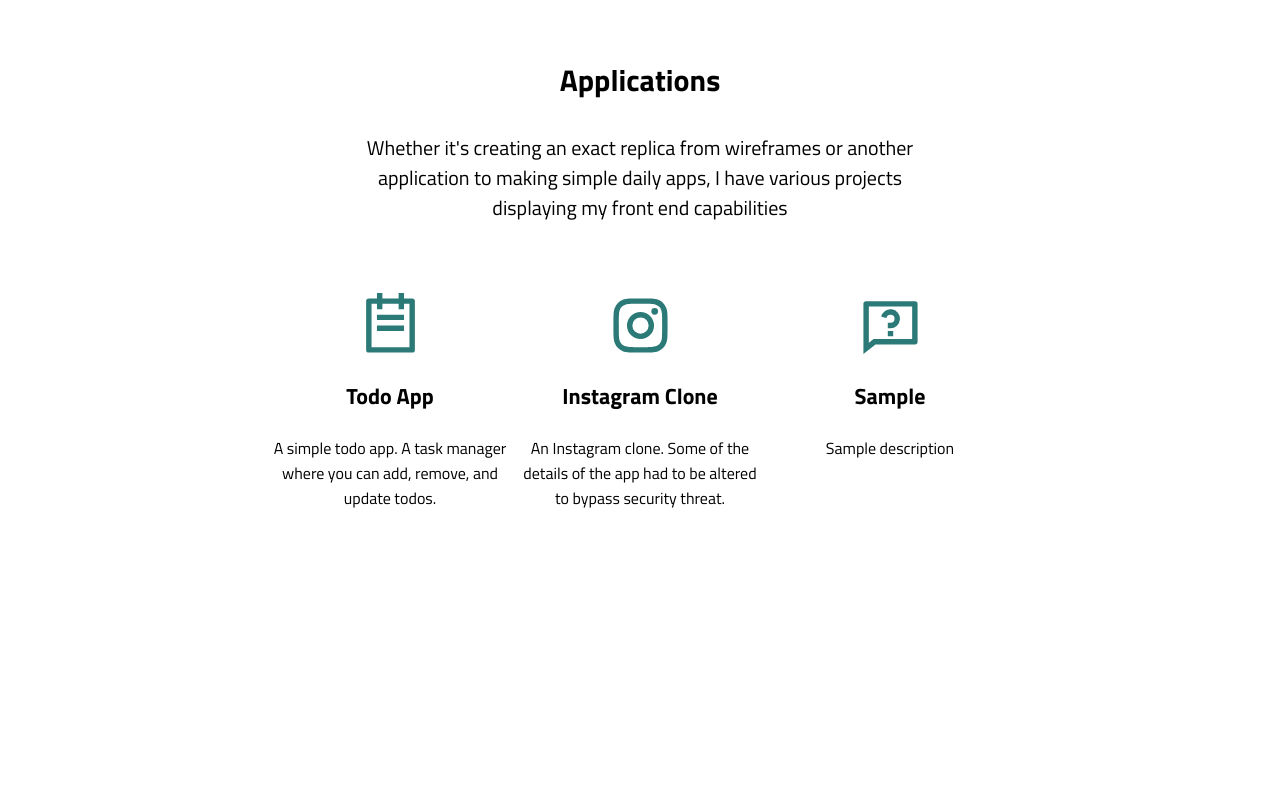
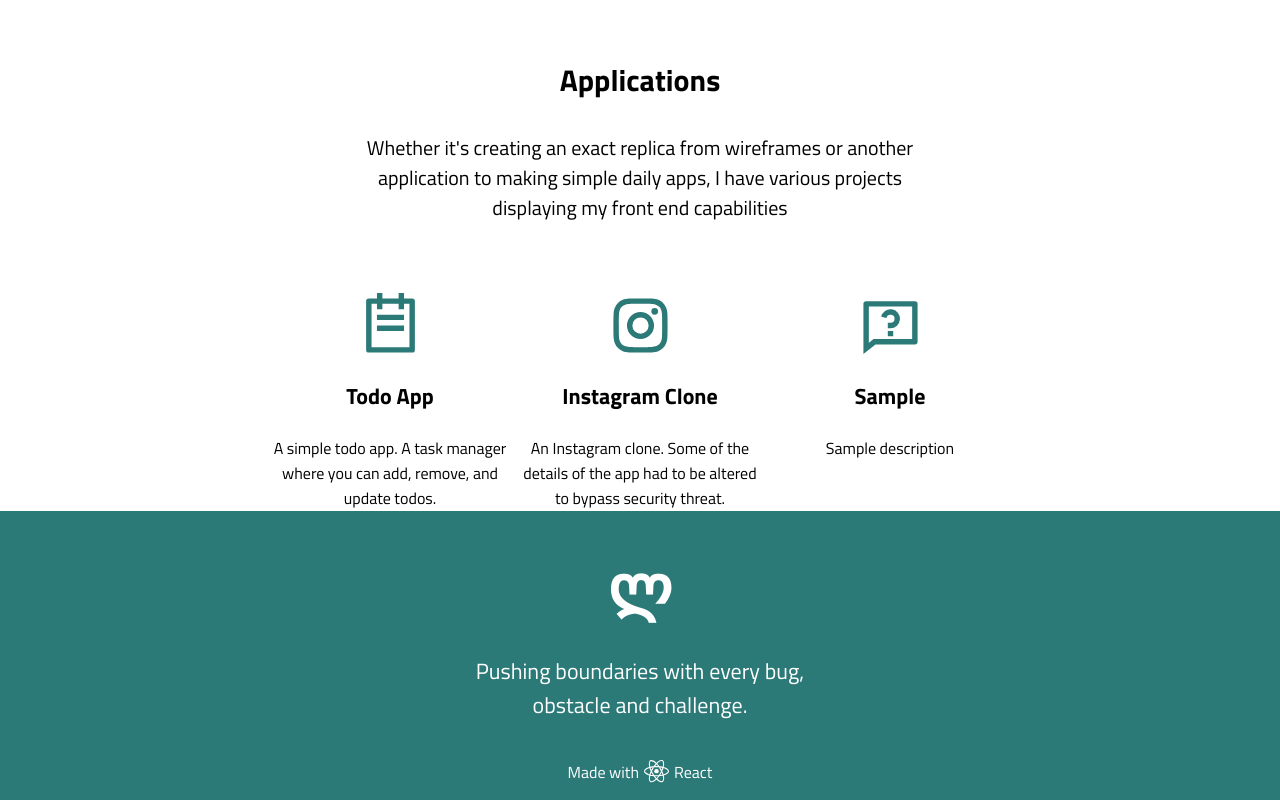
Before and after one commit to lukalicheli/portfolio, a React (Create React App) app in the folder portfolio/: page / in a window 1280 px wide. Shown: the part 1351-2151 px from the top of the page. Before the commit the page ends 1862 px from the top, so only its background shows below. Built offline with nearby package versions, Linux system fonts and the light colour scheme.

Commit message:
Just need to add the icons to the ways they can find me online in the footer.

```diff
--- a/portfolio/package.json
+++ b/portfolio/package.json
@@ -3,6 +3,7 @@
   "version": "0.1.0",
   "private": true,
   "dependencies": {
+    "@react-icons/all-files": "^4.1.0",
     "@testing-library/jest-dom": "^5.16.5",
     "@testing-library/react": "^13.4.0",
     "@testing-library/user-event": "^13.5.0",
--- a/portfolio/src/App.js
+++ b/portfolio/src/App.js
@@ -4,6 +4,7 @@ import Header from "./components/about/Header";
 import About from "./components/about/About";
 import Applications from "./components/applications/Applications";
 import Games from "./components/games/Games";
+import Footer from "./components/footer/Footer";
 
 //Media queries to fix the margins on the nav bar
 // Make a card that shows the projects.
@@ -32,6 +33,7 @@ function App() {
         <About></About>
         <Applications></Applications>
         <Games></Games>
+        <Footer></Footer>
       </div>
     </div>
   );
--- a/portfolio/src/components/footer/Footer.css
+++ b/portfolio/src/components/footer/Footer.css
@@ -0,0 +1,33 @@
+.footer-container {
+    display: flex;
+    flex-direction: column;
+    align-items: center;
+    padding-top: 30px;
+    width: 100%;
+    background-color: #2B7A78;
+    color: white;
+}
+
+.footer-logo {
+    font-size: 60px;
+    margin: 0;
+    text-align: center;
+    font-weight: bolder;
+}
+
+.slogan {
+    display: flex;
+    justify-content: center;
+    text-align: center;
+    font-size: 22px;
+    width: 400px;
+
+}
+
+.made-with-react {
+    display: flex;
+}
+
+.react-icon {
+   padding: 15px 5px 0px 5px ;
+}
--- a/portfolio/src/components/footer/Footer.js
+++ b/portfolio/src/components/footer/Footer.js
@@ -1,8 +1,24 @@
 import React from "react";
 import "./Footer.css";
+import { GrReactjs } from "react-icons/gr";
 
 function Footer() {
-  return <div className="footer-container"></div>;
+  return (
+    <div className="footer-container">
+      <p className="footer-logo">ლ</p>
+      <p className="slogan">
+        Pushing boundaries with every bug, obstacle and challenge.
+      </p>
+
+      <div className="footer-icons"></div>
+      <div className="made-with-react">
+        {" "}
+        <p>Made with</p>
+        <GrReactjs size={25} className="react-icon" />
+        <p>React</p>
+      </div>
+    </div>
+  );
 }
 
 export default Footer;
--- a/portfolio/src/index.css
+++ b/portfolio/src/index.css
@@ -7,6 +7,5 @@ body {
     sans-serif;
   -webkit-font-smoothing: antialiased;
   -moz-osx-font-smoothing: grayscale;
-  /* font-family: 'Nunito Sans', sans-serif; */
   font-family: 'Titillium Web', sans-serif;
 }
```
Also changed, not shown: 1 other file (tests, documents, lock files or other folders).
